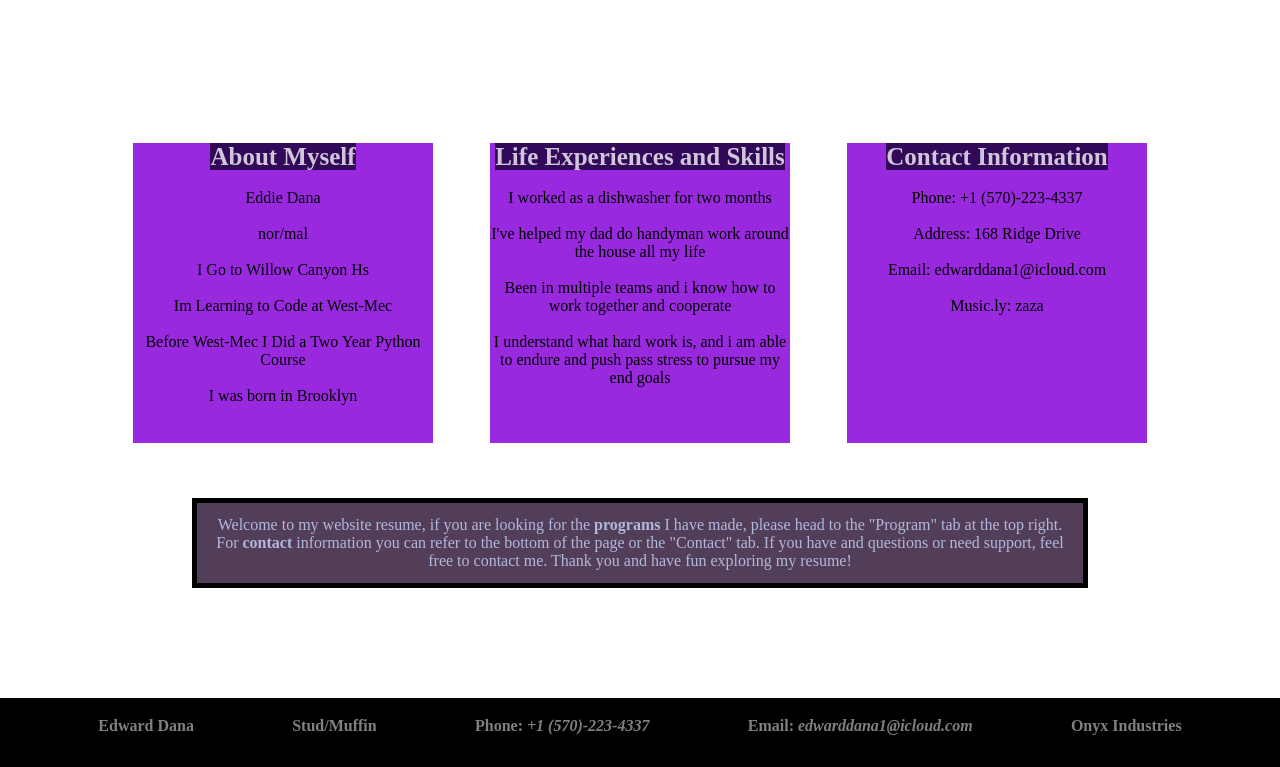
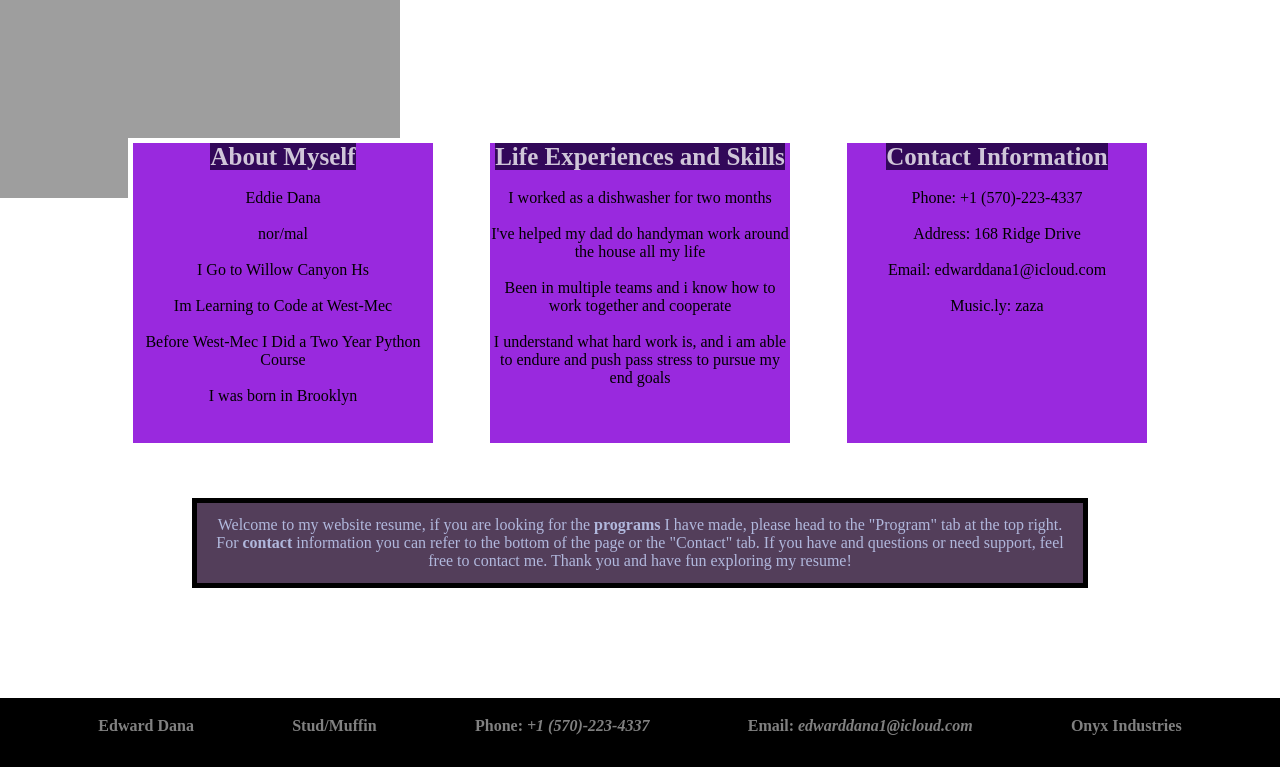
Before and after one commit to Eddie710/resume, a plain HTML site: page index.html in a window 1280 px wide. Shown: the part 102-869 px from the top of the page. Drawn offline with Linux system fonts and the light colour scheme; the site is published under a folder, as on GitHub Pages, so addresses that start at the root find nothing.

Commit message:
Update resume.css

```diff
--- a/resume.css
+++ b/resume.css
@@ -15,7 +15,7 @@ body{
     min-height: 100vh;
     width: 100%;
     background-image: linear-gradient(to right, #0e1b66,#2b1568 ,#423151);
-    background-image: url(/MyResume/images/—Pngtree—purple\ tanabata\ fantasy\ starry\ sky_7218696.png);
+    background-image: url(./—Pngtree—purple\ tanabata\ fantasy\ starry\ sky_7218696.png);
     background-repeat: no-repeat;
 
 }
```
